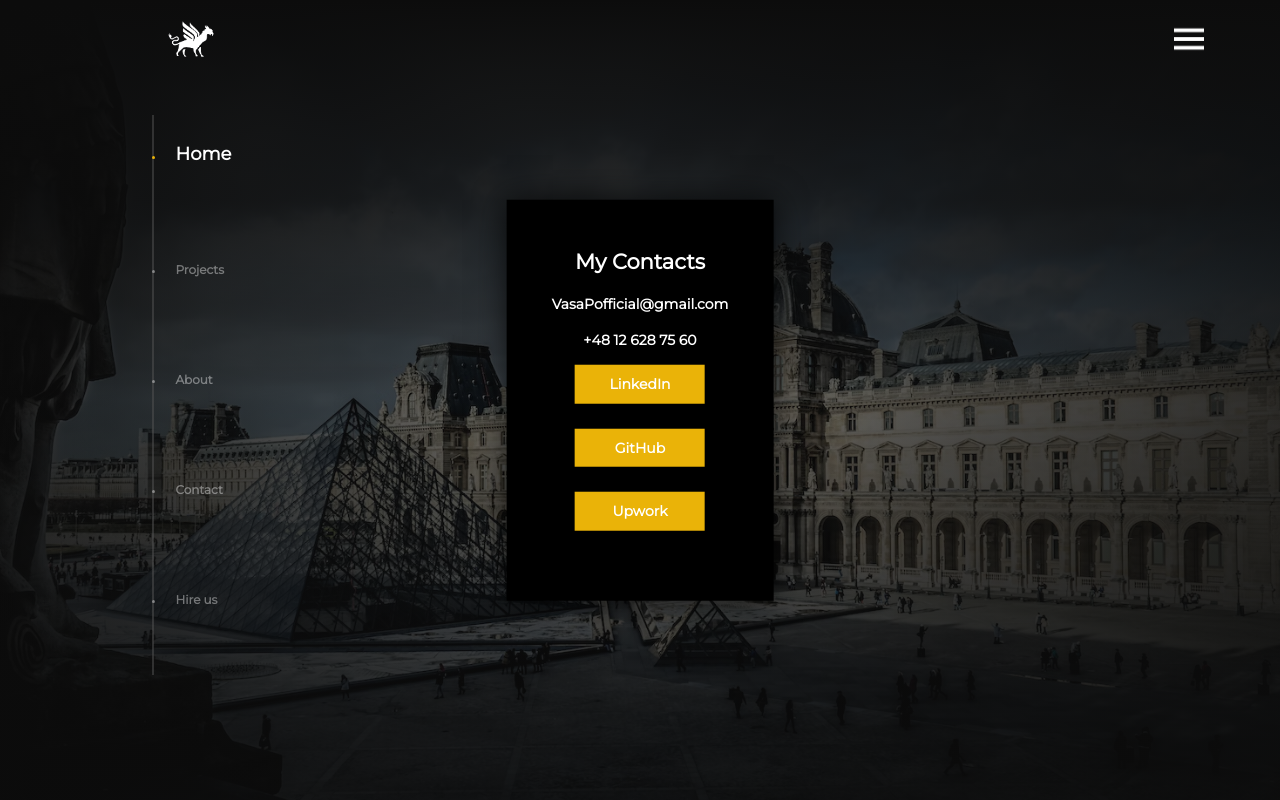
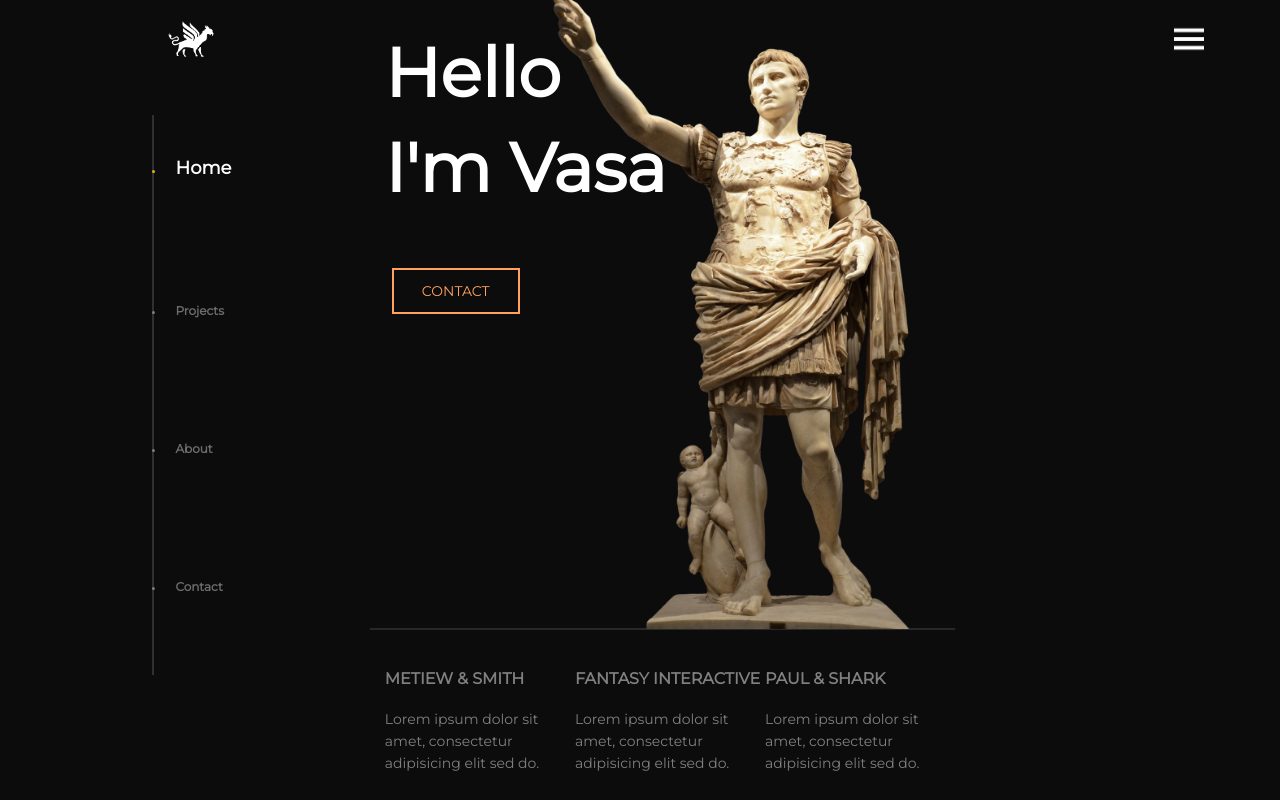
Before and after one commit to VasaOfficial/Portfolio-Webiste, a React (Vite) app: page /#/ in a window 1280 px wide. Built offline with nearby package versions, Linux system fonts and the light colour scheme.

Commit message:
feat: Add feature to change pages on click, add smooth transition between pages

```diff
--- a/src/App.tsx
+++ b/src/App.tsx
@@ -1,13 +1,11 @@
 import { HashRouter, Route, Routes } from 'react-router-dom';
 import Home from './Pages/Landing/LandingPage';
-import NotFound from './Pages/NotFound';
 
 export function App() {
   return (
     <div>
       <Routes>
         <Route path="/" element={<Home />} />
-        <Route path="*" element={<NotFound />} />
       </Routes>
     </div>
   );
--- a/src/Pages/Landing/LandingPage.tsx
+++ b/src/Pages/Landing/LandingPage.tsx
@@ -1,15 +1,44 @@
-import { useState } from "react";
+import { useState, useEffect } from "react";
 import { Perspective, Container, Wrapper, OuterNavContainer, OuterNav, OuterLi } from "./styles";
 
 import Navbar from "../../components/Navigation/Navbar/Navbar";
 import NavScroll from "../../components/ProgressBar";
-// import Home from "../../components/ScrollablePages/Home/index";
-// import SelectedWork from "../../components/ScrollablePages/Projects"
-import ContactSection from "../../components/ScrollablePages/Contact";
+import Home from "../../components/ScrollablePages/Home/index";
+import Projects from "../../components/ScrollablePages/Projects"
+import Contact from "../../components/ScrollablePages/Contact";
 
 function LandingPage() {
   const [menuOpen, setMenuOpen] = useState(false);
 
+  useEffect(() => {
+    const sections = [
+      document.getElementById("section-1"),
+      document.getElementById("section-2"),
+      document.getElementById("section-3"),
+    ];
+
+    let currentIndex = 0;
+
+  const handleClick = () => {
+    sections[currentIndex]?.classList.remove("is-active");
+    currentIndex = (currentIndex + 1) % sections.length;
+    sections[currentIndex]?.classList.add("is-active");
+  };
+
+  sections[currentIndex]?.classList.add("is-active");
+  sections.forEach((section) => {
+    section?.addEventListener("click", handleClick);
+  });
+
+  return () => {
+    sections.forEach((section) => {
+      section?.removeEventListener("click", handleClick);
+    });
+  };
+}, []);
+
+
+  // opening/closing navbar menu
   const toggleMenu = () => {
     setMenuOpen(!menuOpen);
   };
@@ -27,9 +56,9 @@
             <Wrapper>
               <Navbar toggleMenu={toggleMenu} />
               <NavScroll />
-            {/*  <Home /> */}
-            {/*  <SelectedWork /> */}
-             <ContactSection />
+              <Home />
+              <Projects />
+              <Contact/>
             </Wrapper>
         </Container>
         <OuterNav menuOpen={menuOpen}>
@@ -37,7 +66,6 @@
           <OuterLi menuOpen={menuOpen}>Works</OuterLi>
           <OuterLi menuOpen={menuOpen}>About</OuterLi>
           <OuterLi menuOpen={menuOpen}>Contact</OuterLi>
-          <OuterLi menuOpen={menuOpen}>Hire-us</OuterLi>
         </OuterNav>
       </Perspective>
   )
--- a/src/Pages/NotFound.tsx
+++ /dev/null
@@ -1,9 +0,0 @@
-/* eslint-disable prettier/prettier */
-import { Link } from "react-router-dom"
-
-function NotFound() {
-  return <h1>Hello World</h1>;
-  <Link to="/">GO HOME</Link>
-}
-
-export default NotFound;
--- a/src/components/ProgressBar/index.tsx
+++ b/src/components/ProgressBar/index.tsx
@@ -14,7 +14,6 @@
     { id: "projects", label: "Projects" },
     { id: "about", label: "About" },
     { id: "contact", label: "Contact" },
-    { id: "hire-us", label: "Hire us" },
   ];
 
   return (
--- a/src/components/ScrollablePages/Contact/index.tsx
+++ b/src/components/ScrollablePages/Contact/index.tsx
@@ -4,7 +4,6 @@
 const Section = styled.li`
   position: absolute;
   list-style: none;
-  position: absolute;
   width: 100%;
   height: 100%;
   opacity: 0;
@@ -100,9 +99,9 @@
   font-weight: 700;
 `;
 
-function ContactSection() {
+function Contact() {
   return (
-    <Section className="is-active">
+    <Section id='section-3'>
       <ContactContainer>
         <ContactLockup>
           <ModalContainer>
@@ -129,4 +128,4 @@
   );
 }
 
-export default ContactSection;
+export default Contact;
--- a/src/components/ScrollablePages/Home/index.tsx
+++ b/src/components/ScrollablePages/Home/index.tsx
@@ -2,9 +2,22 @@
 import Augustus from '../../../assets/Home/augustus.png'
 
 const Section = styled.li`
+  position: absolute;
+  list-style: none;
   width: 100%;
   height: 100%;
-  list-style: none;
+  opacity: 0;
+  visibility: hidden;
+  transition: opacity 0.4s ease-in-out, visibility 0s 0.4s;
+
+  &.is-active {
+    opacity: 1;
+    visibility: visible;
+    transition: opacity .4s ease-in-out .4s;
+    width: 100%;
+    height: 100%;
+    list-style: none;
+  }
 `;
 
 const Intro = styled.div`
@@ -102,7 +115,7 @@
 
 function Home() {
   return (
-    <Section>
+    <Section className="is-active" id="section-1">
       <Intro>
         <IntroBanner>
           <Title>Hello<br />I&apos;m Vasa<br /></Title>
--- a/src/components/ScrollablePages/Projects/index.tsx
+++ b/src/components/ScrollablePages/Projects/index.tsx
@@ -31,7 +31,7 @@
   },
 ]
 
-function SelectedWork() {
+function Projects() {
   const [activeIndex, setActiveIndex] = useState<number>(1);
   const [sliderPosition] = useState<number>(1);
   const [slideAnimation, setSlideAnimation] = useState(false);
@@ -69,7 +69,7 @@
   };
 
   return (
-    <Section className="is-active">
+    <Section id='section-2'>
       <ProjectContainer>
         <ProjectTitle>Selected Projects</ProjectTitle>
         <ProjectLockup>
@@ -97,4 +97,4 @@
   )
 }
 
-export default SelectedWork;
+export default Projects;
```
